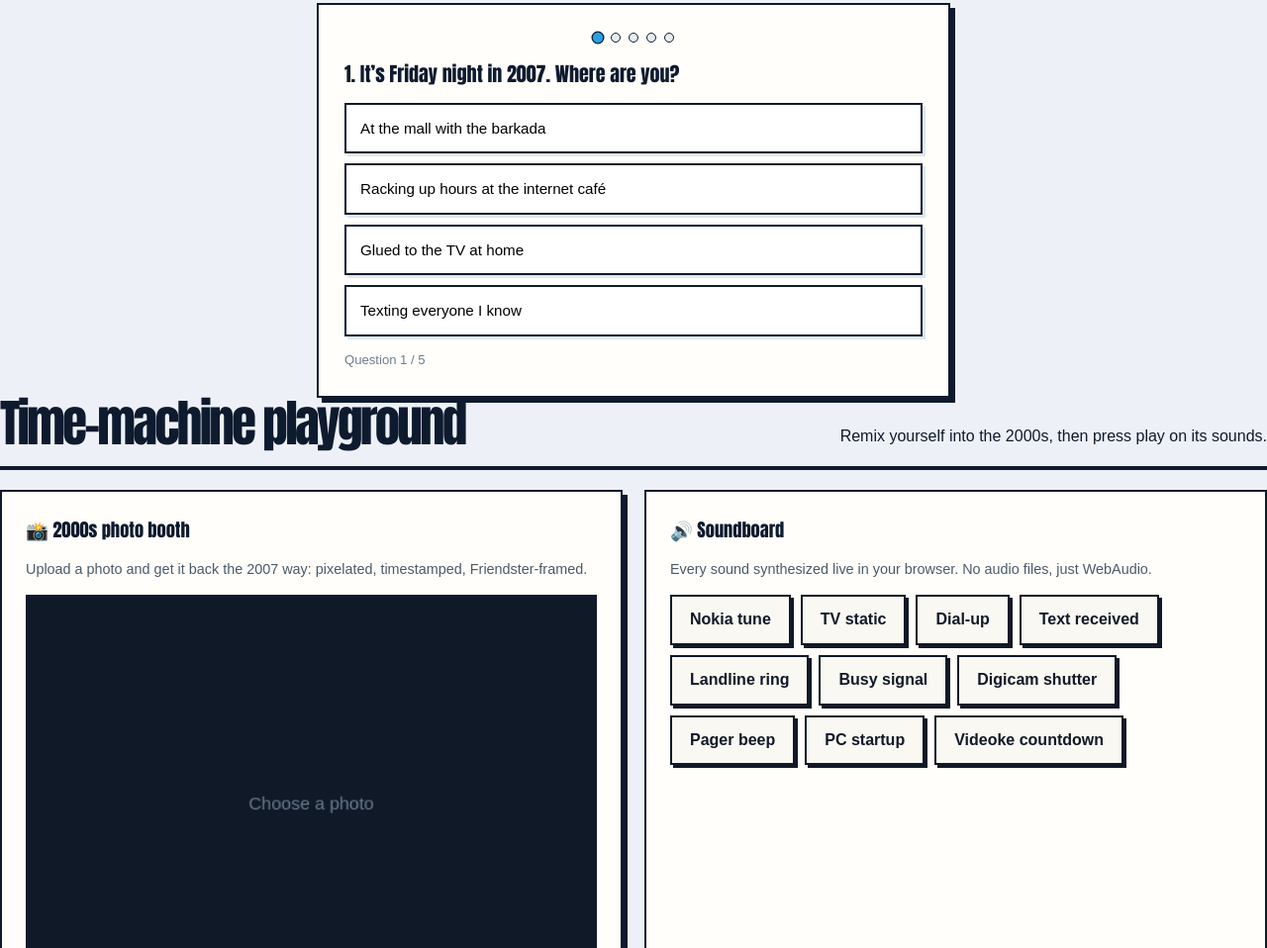
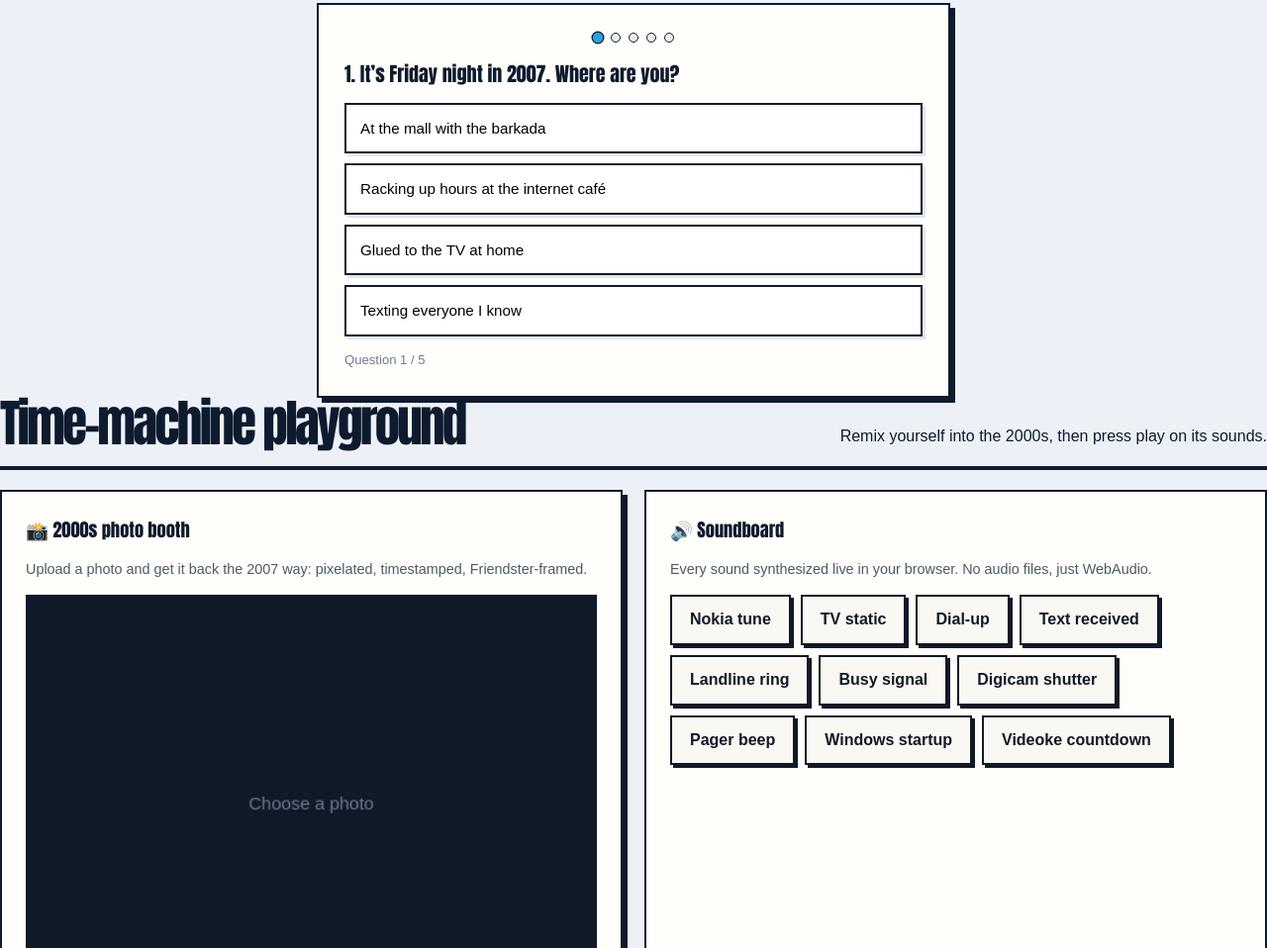
Before and after one commit to lrcadelcarmenIT/the-2000s-called-museum, a plain HTML site: page play.html in a window 1280 px wide. Shown: the part 1842-2800 px from the top of the page at 99% size. Drawn offline with Linux system fonts and the light colour scheme; no server answers.

Commit message:
Soundboard: Windows startup replaces PC startup

```diff
--- a/play.html
+++ b/play.html
@@ -115,7 +115,7 @@
           <button type="button" class="action secondary" id="sb-busy">Busy signal</button>
           <button type="button" class="action secondary" id="sb-shutter">Digicam shutter</button>
           <button type="button" class="action secondary" id="sb-pager">Pager beep</button>
-          <button type="button" class="action secondary" id="sb-boot">PC startup</button>
+          <button type="button" class="action secondary" id="sb-windows">Windows startup</button>
           <button type="button" class="action secondary" id="sb-videoke">Videoke countdown</button>
         </div>
         <p class="pg-note" id="sb-note" aria-live="polite"></p>
```
